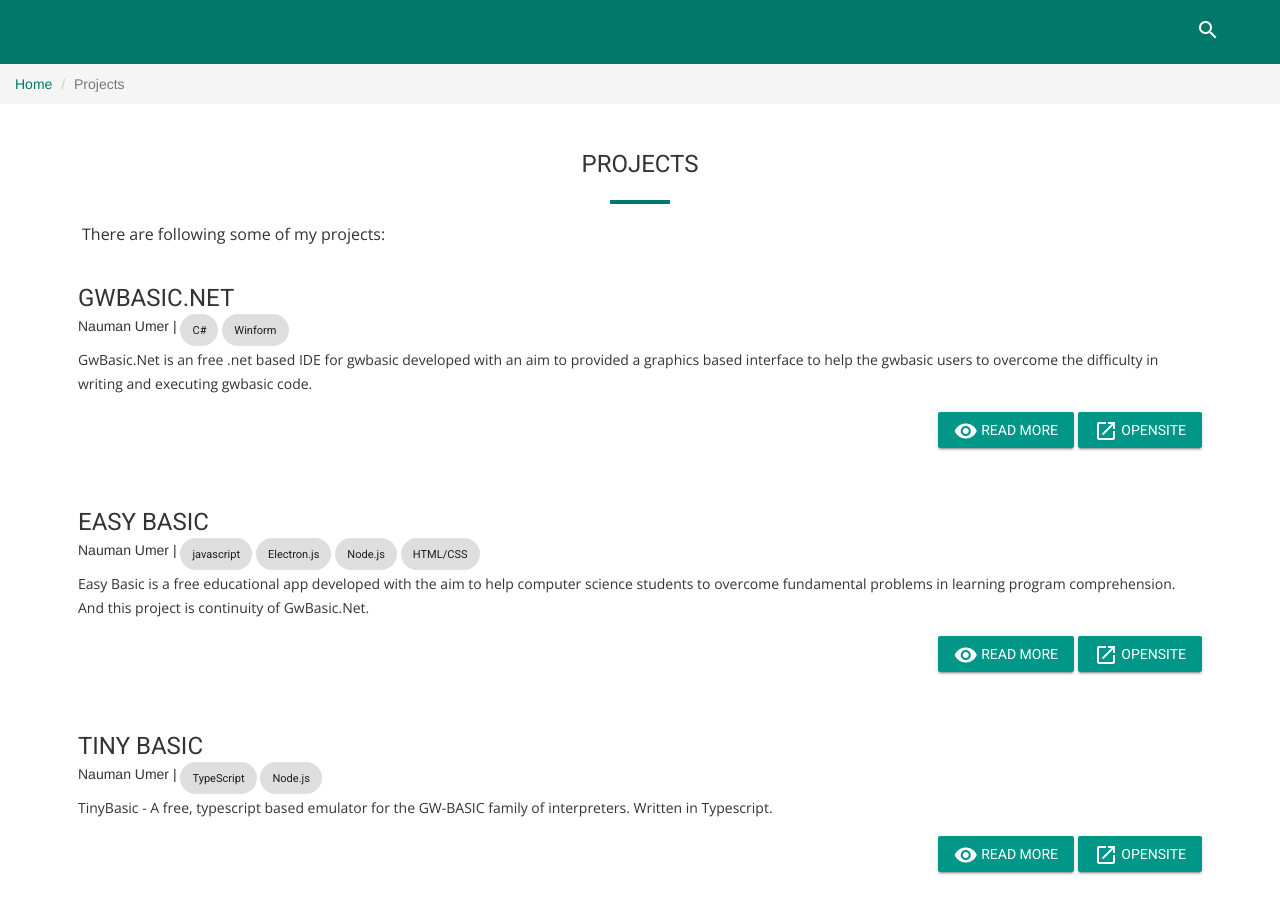
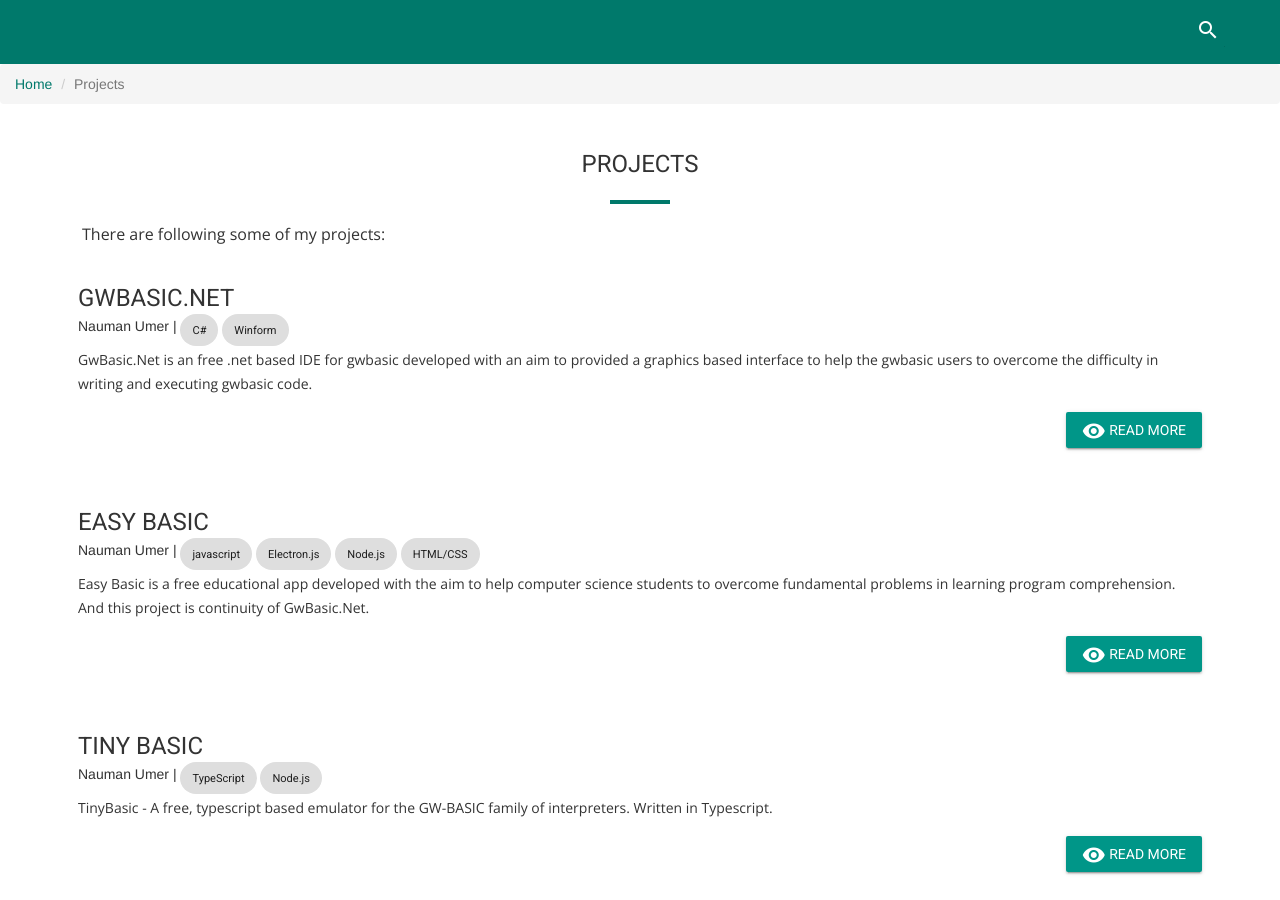
Before and after one commit to nmanumr/nmanumr.com, a Jekyll site: the page built from projects.html, in a window 1280 px wide. Built offline with Jekyll 4.4.1, drawn with Linux system fonts in a browser that asks for light colours; nearby versions of some CDN libraries; comment, search, counter and statistics services are not loaded.

Commit message:
Update projects.html

```diff
--- a/projects.html
+++ b/projects.html
@@ -46,9 +46,6 @@
     <a class="mdl-button mdl-js-button mdl-button--primary mdl-button--raised mdl-js-ripple-effect" href="/projects/{{projectData.name}}">
   <i class="material-icons">visibility</i> Read More
 </a>
-<a class="mdl-button mdl-js-button mdl-button--primary mdl-button--raised mdl-js-ripple-effect" href="/projects/{{projectData.name}}" target="_blank">
-  <i class="material-icons">launch</i> OpenSite
-</a>
 </div>
 </div>
 
```
